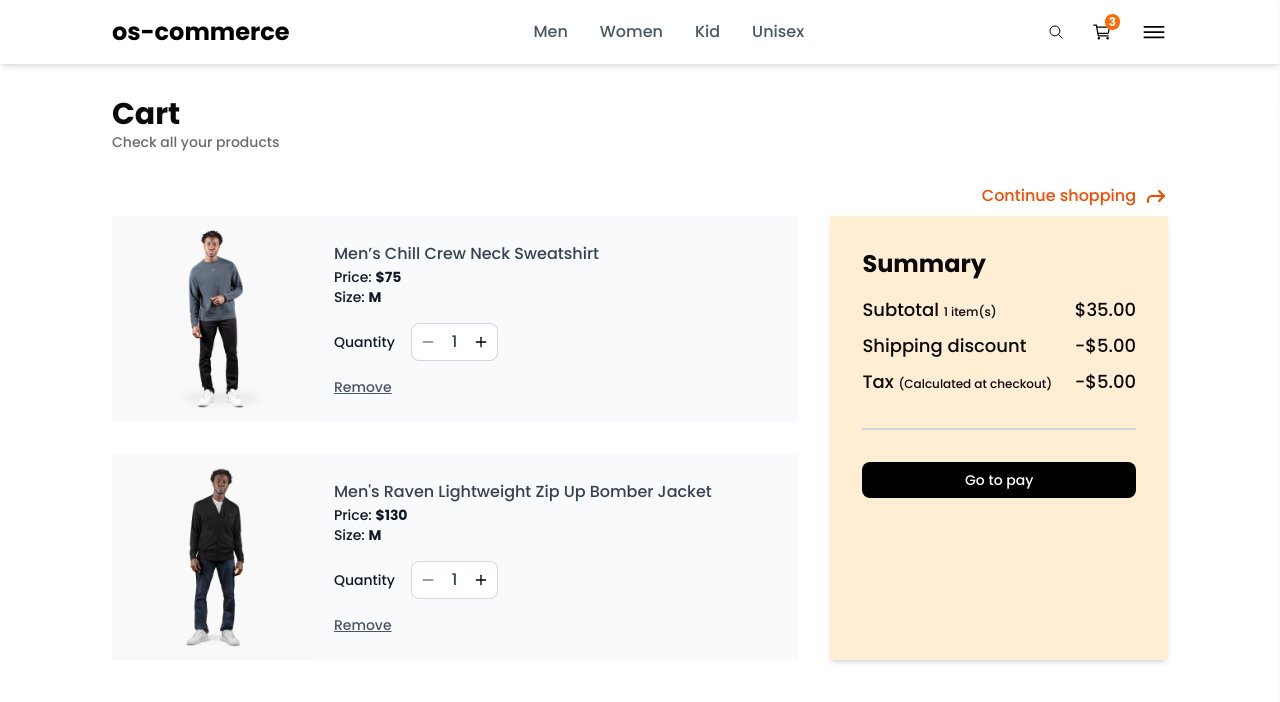
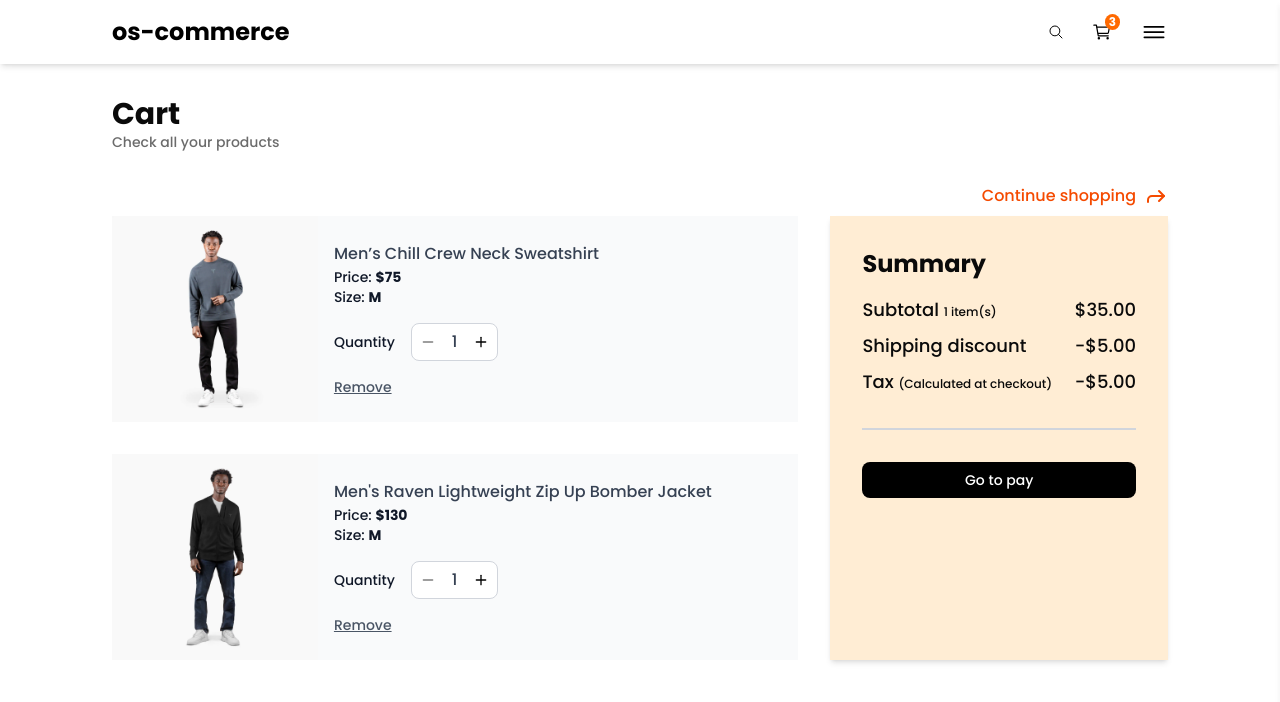
Before and after one commit to ocordoba3/os-commerce, a Next.js app: page /cart in a window 1280 px wide. Shown: the top 702 px of the page. Built offline with nearby package versions, Linux system fonts and the light colour scheme.

Commit message:
products per gender

```diff
--- a/src/actions/products/products-list.ts
+++ b/src/actions/products/products-list.ts
@@ -7,6 +7,7 @@ import prisma from "@/lib/prisma";
 export async function getProductsList({
   page = "1",
   limit = "12",
+  gender,
 }: Pagination) {
   let initialPage = Number(page);
   let initialLimit = Number(limit);
@@ -20,7 +21,7 @@ export async function getProductsList({
 
   try {
     // 1. Get products total
-    const count = await prisma.product.count({});
+    const count = await prisma.product.count({ where: { gender } });
 
     // 2. Get paginated products
     const products = await prisma.product.findMany({
@@ -33,6 +34,9 @@ export async function getProductsList({
             url: true,
           },
         },
+      },
+      where: {
+        gender,
       },
     });
     const mappedProducts: Product[] = products.map(
--- a/src/app/(shop)/category/[id]/page.tsx
+++ b/src/app/(shop)/category/[id]/page.tsx
@@ -1,31 +1,38 @@
+import { getProductsList } from "@/actions/products/products-list";
 import ProductsGrid from "@/components/products/ProductsGrid";
 import Pagination from "@/components/ui/Pagination";
 import Title from "@/components/ui/Title";
-import { AllowedGenders, GenderType } from "@/interfaces/category";
-import { initialProducts } from "@/seed/seed";
+import { Gender } from "@/generated/prisma";
 import { notFound } from "next/navigation";
-import React from "react";
 
 interface Props {
-  params: { id: GenderType };
+  params: { id: Gender };
+  searchParams: {
+    page?: string;
+    limit?: string;
+  };
 }
 
-const CategoryById = async ({ params }: Props) => {
+const CategoryById = async ({ params, searchParams }: Props) => {
   const { id } = await params;
+  const genders = Object.values(Gender);
 
-  if (!AllowedGenders.includes(id)) {
+  if (genders && !genders?.includes(id)) {
     notFound();
   }
 
-  const products = initialProducts.products.filter(
-    (product) => product.gender === id
-  );
+  const search = await searchParams;
+  const allParams = {
+    ...search,
+    gender: id,
+  };
+  const data = await getProductsList(allParams);
 
   return (
     <div>
       <Title title={id} subtitle={`Check all the ${id} products`} />
-      <ProductsGrid products={products} />
-      <Pagination totalPages={5} />
+      <ProductsGrid products={data?.products || []} />
+      <Pagination totalPages={data?.totalPages || 0} />
     </div>
   );
 };
--- a/src/components/ui/Pagination/index.tsx
+++ b/src/components/ui/Pagination/index.tsx
@@ -3,7 +3,7 @@
 import { cn } from "@/lib/utils";
 import { ArrowLeft, ArrowRight } from "lucide-react";
 import Link from "next/link";
-import { usePathname, useSearchParams } from "next/navigation";
+import { redirect, usePathname, useSearchParams } from "next/navigation";
 
 interface Props {
   totalPages: number;
@@ -13,6 +13,11 @@ const Pagination = ({ totalPages }: Props) => {
   const path = usePathname();
   const searchParams = useSearchParams();
   const currentPage = Number(searchParams.get("page") || 1);
+
+  if (isNaN(currentPage)) {
+    redirect(path);
+  }
+
   const isFirstPage = currentPage === 1;
   const isLastPage = currentPage === totalPages;
 
--- a/src/components/ui/TopMenu/index.tsx
+++ b/src/components/ui/TopMenu/index.tsx
@@ -1,20 +1,21 @@
 "use client";
 
-import { AllowedGenders } from "@/interfaces/category";
+import { IoCartOutline, IoMenuOutline, IoSearchOutline } from "react-icons/io5";
+import { usePathname } from "next/navigation";
+import Link from "next/link";
+
+import { Gender } from "@/generated/prisma";
+import { PATHS } from "@/utils/paths";
+import useUiStore from "@/store/ui";
 import { cn } from "@/lib/utils";
-import useUiStore from "@/store/ui";
-import { PATHS } from "@/utils/paths";
-import Link from "next/link";
-import { usePathname } from "next/navigation";
-import React from "react";
-import { IoCartOutline, IoMenuOutline, IoSearchOutline } from "react-icons/io5";
 
 const TopMenu = () => {
   const { setSidebarOpened } = useUiStore();
   const pathName = usePathname();
-  const currentCategory = pathName.includes("category")
-    ? pathName.split("/").at(-1)
-    : "";
+  const genders = Object.values(Gender);
+  const currentCategory: Gender | undefined = pathName.includes("category")
+    ? (pathName.split("/").at(-1) as Gender)
+    : undefined;
 
   return (
     <nav
@@ -29,19 +30,19 @@ const TopMenu = () => {
       </div>
 
       <div className="items-center hidden space-x-8 md:flex">
-        {AllowedGenders.map((category) => (
+        {(genders || []).map((gender) => (
           <Link
-            key={category}
-            href={PATHS.category(category)}
+            key={gender}
+            href={PATHS.gender(gender)}
             className={cn(
               "flex text-gray-600 hover:text-orange-500 cursor-pointer transition-colors duration-300 capitalize",
               {
-                "text-orange-500": currentCategory === category,
-                "font-bold": currentCategory === category,
+                "text-orange-500": currentCategory === gender,
+                "font-bold": currentCategory === gender,
               }
             )}
           >
-            {category}
+            {gender}
           </Link>
         ))}
       </div>
--- a/src/interfaces/category.ts
+++ /dev/null
@@ -1,10 +0,0 @@
-const genders = {
-  men: "men",
-  women: "women",
-  kid: "kid",
-  unisex: "unisex",
-} as const;
-
-export const AllowedGenders = Object.values(genders);
-
-export type GenderType = (typeof AllowedGenders)[number];
--- a/src/interfaces/pagination.ts
+++ b/src/interfaces/pagination.ts
@@ -1,4 +1,7 @@
+import { Gender } from "@/generated/prisma";
+
 export interface Pagination {
   page?: string;
   limit?: string;
+  gender?: Gender;
 }
--- a/src/interfaces/products.ts
+++ b/src/interfaces/products.ts
@@ -1,4 +1,4 @@
-import { GenderType } from "./category";
+import { Gender } from "@/generated/prisma";
 
 export interface SeedData {
   categories: ValidCategories[];
@@ -8,7 +8,7 @@ export interface SeedData {
 export interface Product {
   category: ValidCategories;
   description: string;
-  gender: GenderType;
+  gender: Gender;
   images: string[];
   inStock: number;
   price: number;
--- a/src/utils/paths.ts
+++ b/src/utils/paths.ts
@@ -1,7 +1,7 @@
-import { GenderType } from "@/interfaces/category";
+import { Gender } from "@/generated/prisma";
 
 export const PATHS = {
-  category: (category: GenderType) => `/category/${category}`,
+  gender: (category: Gender) => `/category/${category}`,
   product: (slug: string) => `/products/${slug}`,
   cart: "/cart",
   search: "/search",
```
